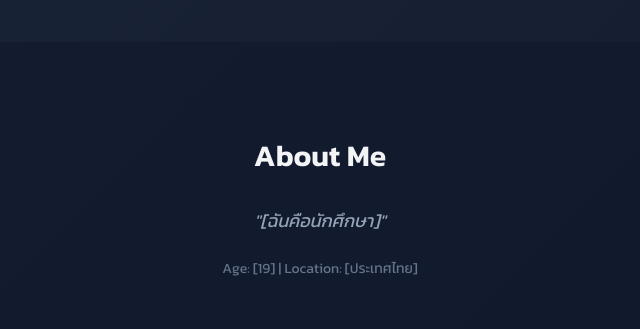
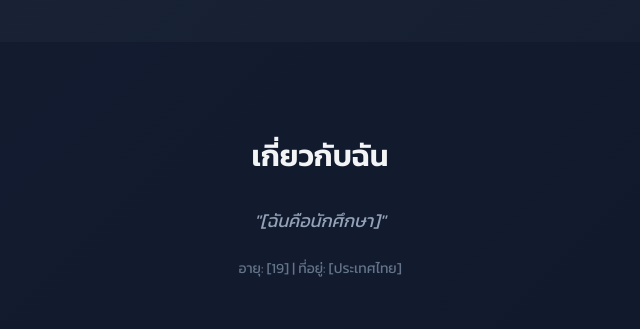
Before and after one commit to 033Phetphum/web2, a plain HTML site: page index.html in a window 1280 px wide. Shown: the part 1110-1439 px from the top of the page, 320-960 px from the left. Drawn offline with nearby package versions, Linux system fonts and the light colour scheme.

Commit message:
Translate 'About Me' section to Thai

```diff
--- a/index.html
+++ b/index.html
@@ -41,12 +41,12 @@
     <section id="about" class="py-24 bg-slate-900/50">
         <div class="max-w-4xl mx-auto px-6">
             <div class="text-center">
-                <h2 class="text-3xl font-bold mb-8">About Me</h2>
+                <h2 class="text-3xl font-bold mb-8">เกี่ยวกับฉัน</h2>
                 <p class="text-lg text-slate-400 leading-relaxed italic">
                     "[ฉันคือนักศึกษา]"
                 </p>
                 <div class="mt-6 text-sm text-slate-500">
-                    <span>Age: [19]</span> | <span>Location: [ประเทศไทย]</span>
+                    <span>อายุ: [19]</span> | <span>ที่อยู่: [ประเทศไทย]</span>
                 </div>
             </div>
         </div>
```
